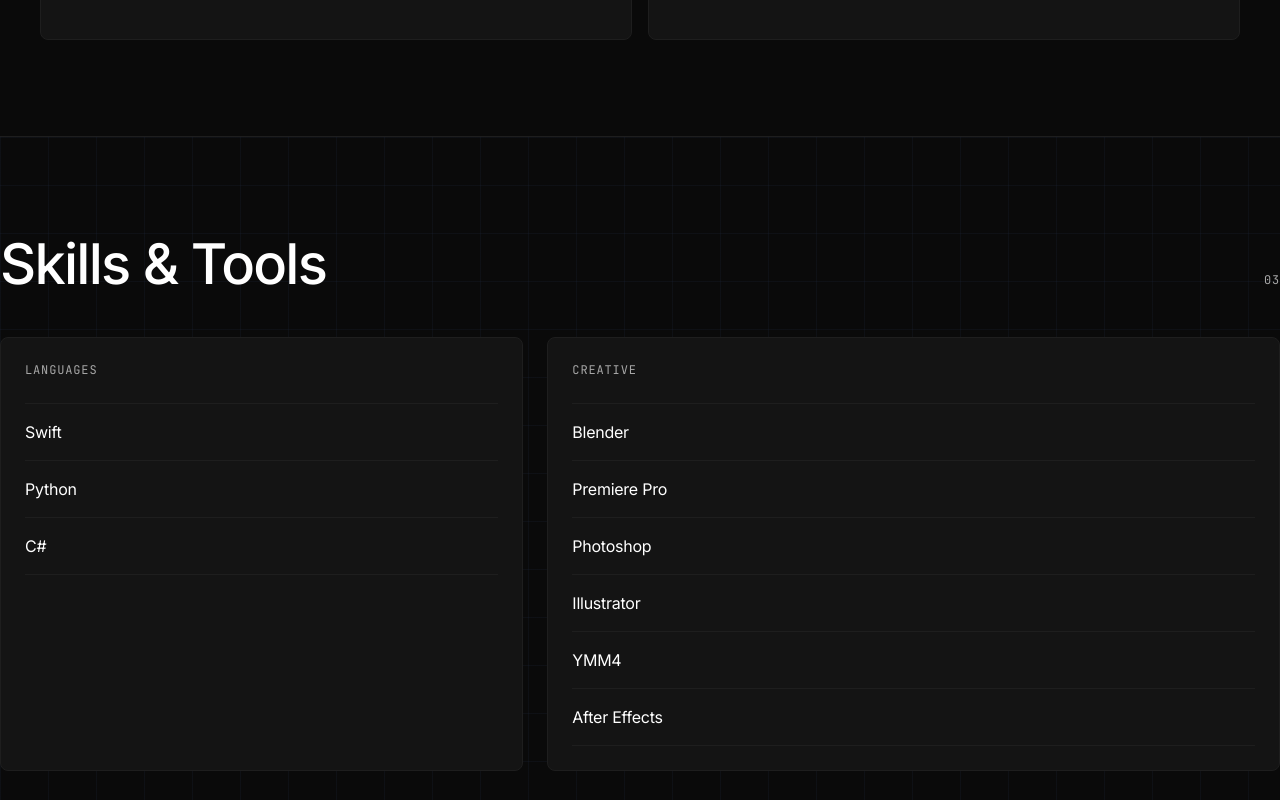
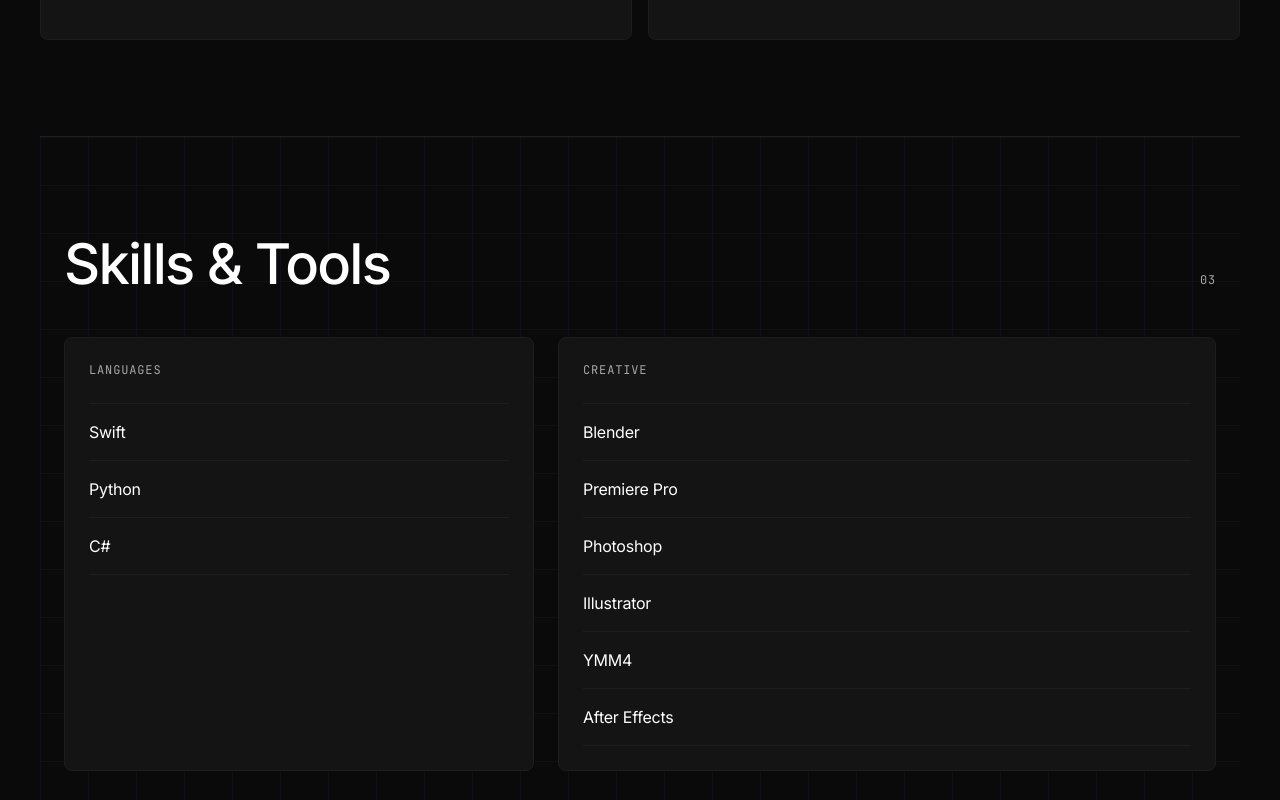
Before and after one commit to Air612/AIRXTERIUM_portfoliopage, a React (Vite) app: page / in a window 1280 px wide. Shown: the part 1980-2780 px from the top of the page. Built offline with nearby package versions, Linux system fonts and the light colour scheme.

Commit message:
Refactor hero and stack-section styles
Refactor styles for hero and stack-section classes, adjusting margins and padding.

```diff
--- a/src/styles.css
+++ b/src/styles.css
@@ -79,8 +79,7 @@
   outline: none;
 }
 
-.hero,
-.stack-section {
+.hero {
   margin-right: calc(50% - 50vw);
   margin-left: calc(50% - 50vw);
   padding-right: max(24px, calc((100vw - 1200px) / 2));
@@ -383,8 +382,15 @@
 }
 
 .stack-section {
+  padding-right: 24px;
+  padding-left: 24px;
   padding-top: 96px;
   padding-bottom: 96px;
+  background-color: var(--color-carbon);
+  background-image:
+    linear-gradient(rgba(103, 152, 255, 0.045) 1px, transparent 1px),
+    linear-gradient(90deg, rgba(103, 152, 255, 0.045) 1px, transparent 1px);
+  background-size: 48px 48px;
 }
 
 .stack-layout {
```
